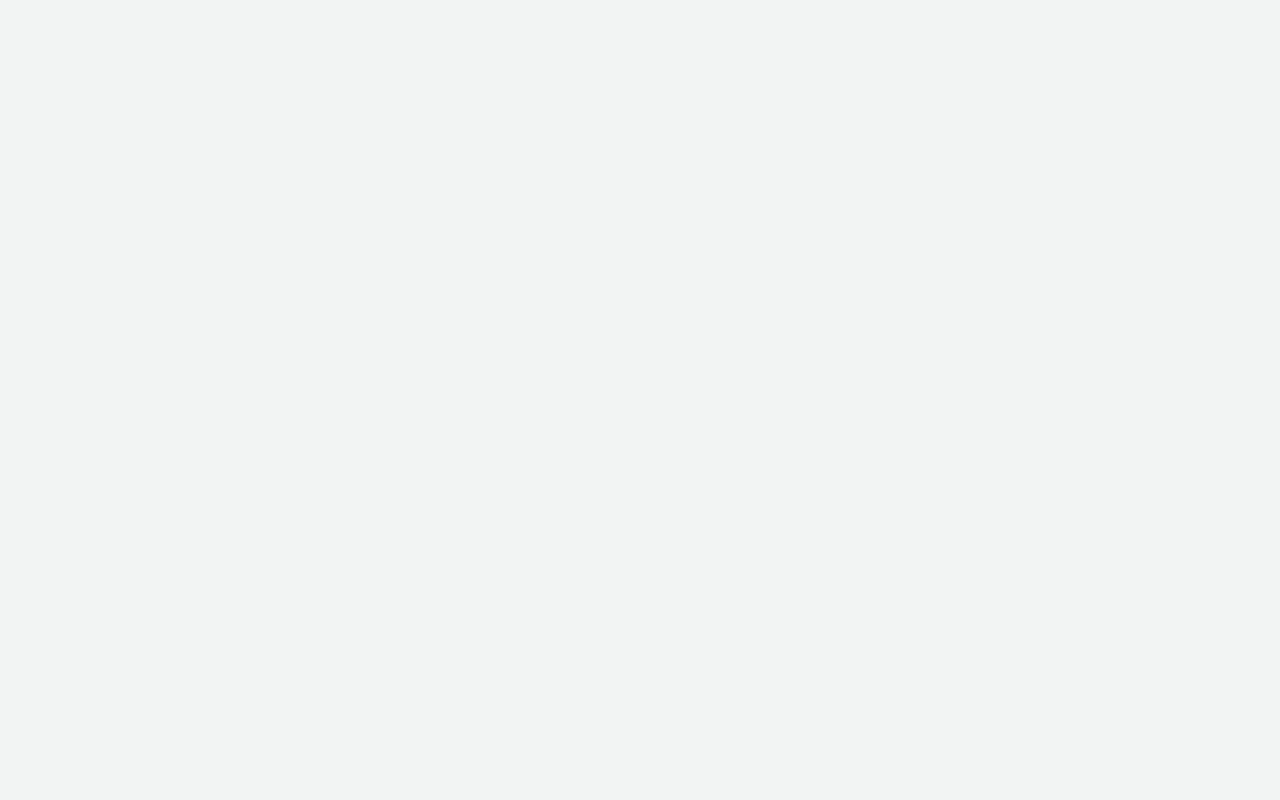
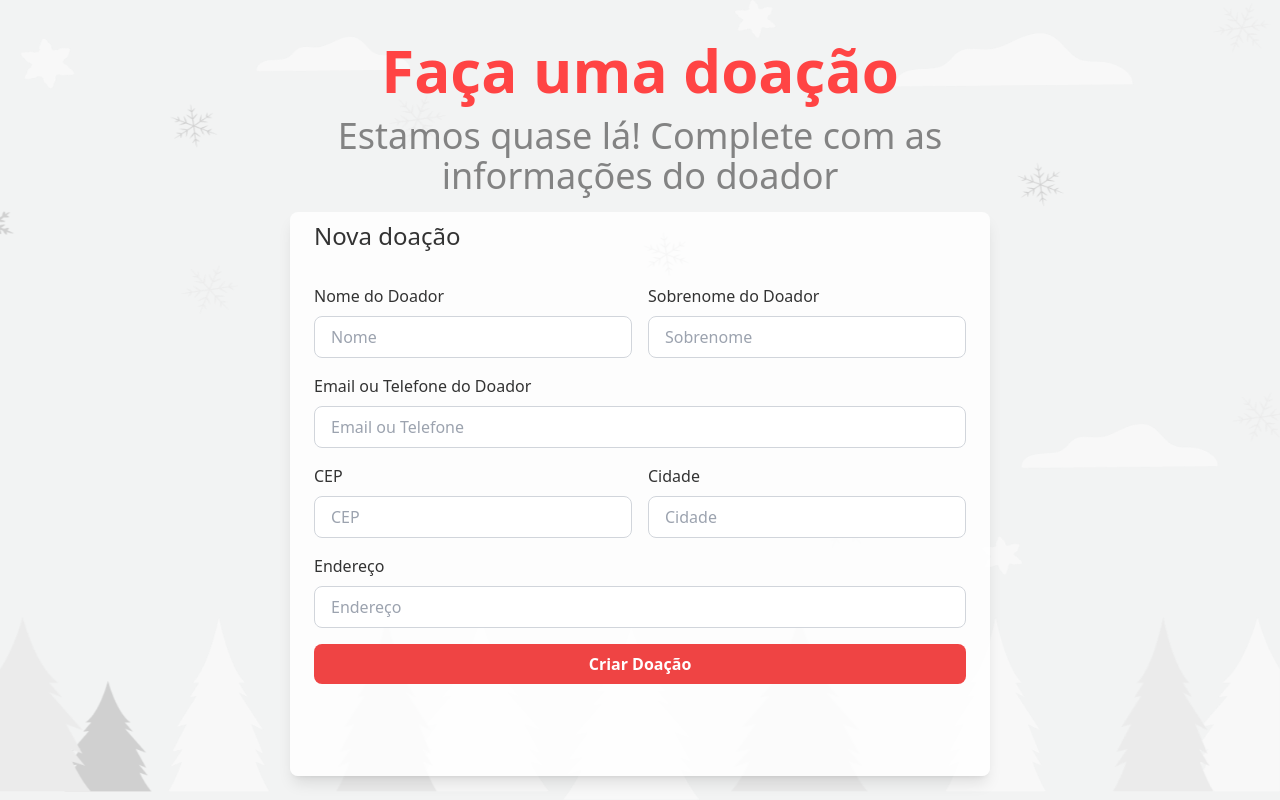
Before and after one commit to gabriellxz/natal_solidario_front, a React (Vite) app: page /doacao in a window 1280 px wide. Before the commit this address had no page. Built offline with nearby package versions, Linux system fonts and the light colour scheme.

Commit message:
feat: donnor forms

```diff
--- /dev/null
+++ b/src/pages/DashboardCollectors/NewDonation/DonorForms.tsx
@@ -0,0 +1,153 @@
+import React, { useState } from 'react';
+import background from "../../../assets/background_complete.png";
+
+const DonationPage: React.FC = () => {
+  const [formData, setFormData] = useState({
+    firstName: '',
+    lastName: '',
+    contact: '',
+    cep: '',
+    city: '',
+    address: '',
+  });
+
+  const handleInputChange = (e: React.ChangeEvent<HTMLInputElement>) => {
+    const { name, value } = e.target;
+    setFormData({ ...formData, [name]: value });
+  };
+
+  const handleSubmit = (e: React.FormEvent) => {
+    e.preventDefault();
+    console.log('Form Submitted:', formData);
+  };
+
+  return (
+    <div
+      className="h-screen flex flex-col justify-between"
+      style={{
+        backgroundImage: `url(${background})`,
+        backgroundSize: 'cover',         // Ensure the image covers the entire container
+        backgroundPosition: 'center',    // Center the image to avoid any misalignment
+        backgroundAttachment: 'fixed',   // Keep the background fixed in place
+        height: '100vh',                 // Ensure the height is 100vh
+        display: 'flex',                 // Flexbox to make sure the content fits inside
+        flexDirection: 'column',         // Column layout for the page structure
+      }}
+    >
+      {/* Headline Section */}
+      <div className="w-full text-center mt-10 mb-4 px-4">
+        {/* Headline */}
+        <div className="text-[#FF4444] text-6xl mb-4 font-semibold">
+          <h1>Faça uma doação</h1>
+        </div>
+        {/* Subhead */}
+        <div className="text-[#666666CC] text-4xl font-light max-w-3xl mx-auto">
+          <p>Estamos quase lá! Complete com as informações do doador</p>
+        </div>
+      </div>
+
+      {/* Form Section */}
+      <div className="w-full px-6 pb-12 bg-white bg-opacity-80 rounded-lg shadow-lg max-w-[700px] mx-auto mb-6 flex-grow">
+        <h2 className="text-[#333333] text-2xl font-medium leading-[48px] mb-6">Nova doação</h2>
+        <form onSubmit={handleSubmit}>
+          {/* Nome e Sobrenome */}
+          <div className="flex space-x-4 mb-4">
+            <div className="w-1/2">
+              <label htmlFor="firstName" className="block font-normal mb-2 text-[#333333]">Nome do Doador</label>
+              <input
+                type="text"
+                id="firstName"
+                name="firstName"
+                value={formData.firstName}
+                onChange={handleInputChange}
+                required
+                className="w-full px-4 py-2 border border-gray-300 rounded-lg focus:outline-none focus:ring-2 focus:ring-red-500"
+                placeholder="Nome"
+              />
+            </div>
+            <div className="w-1/2">
+              <label htmlFor="lastName" className="block font-normal mb-2 text-[#333333]">Sobrenome do Doador</label>
+              <input
+                type="text"
+                id="lastName"
+                name="lastName"
+                value={formData.lastName}
+                onChange={handleInputChange}
+                required
+                className="w-full px-4 py-2 border border-gray-300 rounded-lg focus:outline-none focus:ring-2 focus:ring-red-500"
+                placeholder="Sobrenome"
+              />
+            </div>
+          </div>
+
+          {/* Email ou Telefone */}
+          <div className="mb-4">
+            <label htmlFor="contact" className="block font-normal mb-2 text-[#333333]">Email ou Telefone do Doador</label>
+            <input
+              type="text"
+              id="contact"
+              name="contact"
+              value={formData.contact}
+              onChange={handleInputChange}
+              required
+              className="w-full px-4 py-2 border border-gray-300 rounded-lg focus:outline-none focus:ring-2 focus:ring-red-500"
+              placeholder="Email ou Telefone"
+            />
+          </div>
+
+          {/* CEP e Cidade */}
+          <div className="flex space-x-4 mb-4">
+            <div className="w-1/2">
+              <label htmlFor="cep" className="block font-normal mb-2 text-[#333333]">CEP</label>
+              <input
+                type="text"
+                id="cep"
+                name="cep"
+                value={formData.cep}
+                onChange={handleInputChange}
+                required
+                className="w-full px-4 py-2 border border-gray-300 rounded-lg focus:outline-none focus:ring-2 focus:ring-red-500"
+                placeholder="CEP"
+              />
+            </div>
+            <div className="w-1/2">
+              <label htmlFor="city" className="block font-normal mb-2 text-[#333333]">Cidade</label>
+              <input
+                type="text"
+                id="city"
+                name="city"
+                value={formData.city}
+                onChange={handleInputChange}
+                required
+                className="w-full px-4 py-2 border border-gray-300 rounded-lg focus:outline-none focus:ring-2 focus:ring-red-500"
+                placeholder="Cidade"
+              />
+            </div>
+          </div>
+
+          {/* Endereço */}
+          <div className="mb-4">
+            <label htmlFor="address" className="block font-normal mb-2 text-[#333333]">Endereço</label>
+            <input
+              type="text"
+              id="address"
+              name="address"
+              value={formData.address}
+              onChange={handleInputChange}
+              required
+              className="w-full px-4 py-2 border border-gray-300 rounded-lg focus:outline-none focus:ring-2 focus:ring-red-500"
+              placeholder="Endereço"
+            />
+          </div>
+
+          {/* Button */}
+          <button type="submit" className="w-full bg-red-500 text-white font-semibold py-2 rounded-lg hover:bg-red-600 focus:outline-none focus:ring-2 focus:ring-red-500">
+            Criar Doação
+          </button>
+        </form>
+      </div>
+    </div>
+  );
+};
+
+export default DonationPage;
--- a/src/routes/routes.tsx
+++ b/src/routes/routes.tsx
@@ -4,6 +4,7 @@ import Login from "../pages/Login/login";
 import Collectors from "../pages/Dashboard/Collectors/Collectors";
 import TableCollectors from "../pages/Dashboard/TableCollectors/TableCollectors";
 import { NewDonation } from "../pages/DashboardCollectors/NewDonation/NewDonation";
+import DonationPage from "../pages/DashboardCollectors/NewDonation/DonorForms"
 
 export default function RoutesMain() {
     return (
@@ -38,6 +39,10 @@ export default function RoutesMain() {
                         path="new-donation" element={<NewDonation />}
                     />
                 </Route>
+
+                <Route
+                path="/doacao" element={<DonationPage />}
+                />
             </Routes>
         </BrowserRouter>
     );
```
